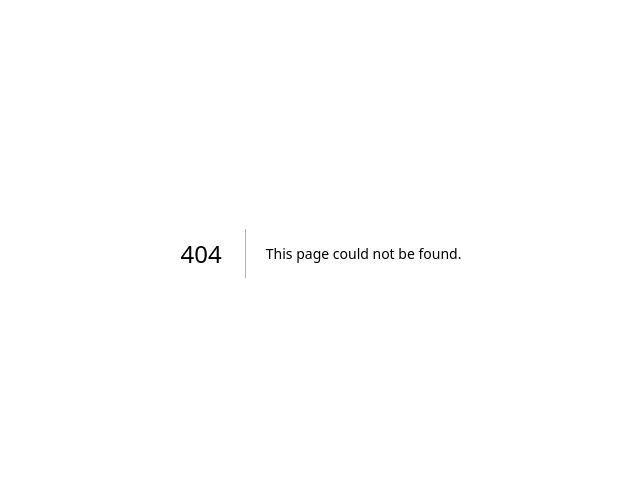
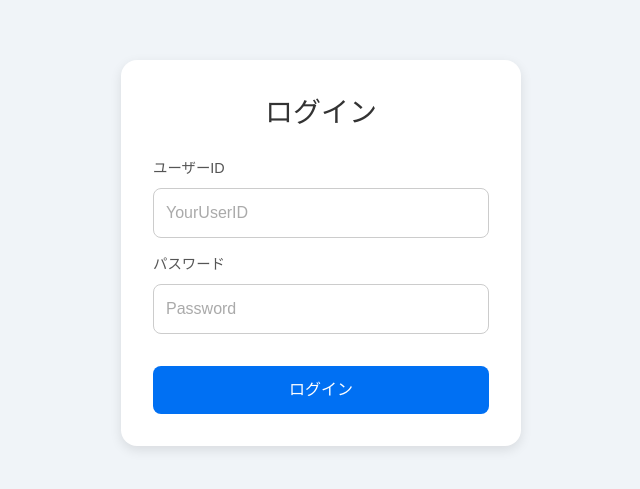
Before and after one commit to masahiroqq/onboarding-practice, a Next.js app in the folder web-sample/: page /login in a window 1280 px wide. Before the commit this address had no page. Shown: the part 147-636 px from the top of the page, without its empty margins (319-959 px from the left). Built offline with nearby package versions, Linux system fonts and the light colour scheme.

Commit message:
feat: ログインの脆弱性を導入

```diff
--- /dev/null
+++ b/web-sample/src/app/api/login/route.ts
@@ -0,0 +1,32 @@
+import { NextRequest, NextResponse } from 'next/server';
+import Database from 'better-sqlite3';
+
+const db = new Database(':memory:');
+
+db.exec(`
+  CREATE TABLE IF NOT EXISTS users (
+    id TEXT PRIMARY KEY,
+    password TEXT
+  );
+
+  INSERT OR IGNORE INTO users (id, password) VALUES
+    ('user', 'kddi0077Sample!');
+`);
+
+export async function POST(req: NextRequest) {
+  const { userId, password } = await req.json();
+
+  const rawSql =
+    `SELECT id FROM users` +
+    ` WHERE id='${userId}'` +
+    ` AND password='${password}';`;
+
+  let rows;
+  try {
+    rows = db.prepare(rawSql).all();
+  } catch (e: any) {
+    return NextResponse.json({ error: e.message }, { status: 400 });
+  }
+
+  return NextResponse.json({ sql: rawSql, result: rows });
+}
--- /dev/null
+++ b/web-sample/src/app/login/page.tsx
@@ -0,0 +1,73 @@
+"use client";
+import { useState } from 'react';
+import styles from '@/styles/page/login.module.scss';
+
+export default function LoginPage() {
+  const [userId, setUserId] = useState('');
+  const [password, setPassword] = useState('');
+  const [message, setMessage] = useState<string | null>(null);
+  const [error, setError] = useState<string | null>(null);
+
+  const handleSubmit = async (e: React.FormEvent) => {
+    e.preventDefault();
+    setMessage(null);
+    setError(null);
+    try {
+      const res = await fetch('/api/login', {
+        method: 'POST',
+        headers: { 'Content-Type': 'application/json' },
+        body: JSON.stringify({ userId, password }),
+      });
+      const data = await res.json();
+      console.log(data)
+
+      if (!res.ok) {
+        // APIからのエラーメッセージを表示
+        setError(data.message || '認証中にエラーが発生しました');
+      } else {
+        setMessage(data.message);
+      }
+    } catch (err: any) {
+      setError('通信エラーが発生しました');
+    }
+  };
+
+  return (
+    <div className={styles.container}>
+      <form onSubmit={handleSubmit} className={styles.form}>
+        <h1 className={styles.heading}>ログイン</h1>
+
+        <label className={styles.label}>
+          ユーザーID
+          <input
+            type="text"
+            value={userId}
+            onChange={e => setUserId(e.target.value)}
+            className={styles.input}
+            placeholder="YourUserID"
+            required
+          />
+        </label>
+
+        <label className={styles.label}>
+          パスワード
+          <input
+            type="password"
+            value={password}
+            onChange={e => setPassword(e.target.value)}
+            className={styles.input}
+            placeholder="Password"
+            required
+          />
+        </label>
+
+        <button type="submit" className={styles.button}>
+          ログイン
+        </button>
+
+        {message && <p className={styles.message}>{message}</p>}
+        {error && <p className={styles.error}>{error}</p>}
+      </form>
+    </div>
+  );
+}
--- a/web-sample/src/app/page.tsx
+++ b/web-sample/src/app/page.tsx
@@ -1,103 +1,7 @@
-import Image from "next/image";
+
 
 export default function Home() {
   return (
-    <div className="font-sans grid grid-rows-[20px_1fr_20px] items-center justify-items-center min-h-screen p-8 pb-20 gap-16 sm:p-20">
-      <main className="flex flex-col gap-[32px] row-start-2 items-center sm:items-start">
-        <Image
-          className="dark:invert"
-          src="/next.svg"
-          alt="Next.js logo"
-          width={180}
-          height={38}
-          priority
-        />
-        <ol className="font-mono list-inside list-decimal text-sm/6 text-center sm:text-left">
-          <li className="mb-2 tracking-[-.01em]">
-            Get started by editing{" "}
-            <code className="bg-black/[.05] dark:bg-white/[.06] font-mono font-semibold px-1 py-0.5 rounded">
-              src/app/page.tsx
-            </code>
-            .
-          </li>
-          <li className="tracking-[-.01em]">
-            Save and see your changes instantly.
-          </li>
-        </ol>
-
-        <div className="flex gap-4 items-center flex-col sm:flex-row">
-          <a
-            className="rounded-full border border-solid border-transparent transition-colors flex items-center justify-center bg-foreground text-background gap-2 hover:bg-[#383838] dark:hover:bg-[#ccc] font-medium text-sm sm:text-base h-10 sm:h-12 px-4 sm:px-5 sm:w-auto"
-            href="https://vercel.com/new?utm_source=create-next-app&utm_medium=appdir-template-tw&utm_campaign=create-next-app"
-            target="_blank"
-            rel="noopener noreferrer"
-          >
-            <Image
-              className="dark:invert"
-              src="/vercel.svg"
-              alt="Vercel logomark"
-              width={20}
-              height={20}
-            />
-            Deploy now
-          </a>
-          <a
-            className="rounded-full border border-solid border-black/[.08] dark:border-white/[.145] transition-colors flex items-center justify-center hover:bg-[#f2f2f2] dark:hover:bg-[#1a1a1a] hover:border-transparent font-medium text-sm sm:text-base h-10 sm:h-12 px-4 sm:px-5 w-full sm:w-auto md:w-[158px]"
-            href="https://nextjs.org/docs?utm_source=create-next-app&utm_medium=appdir-template-tw&utm_campaign=create-next-app"
-            target="_blank"
-            rel="noopener noreferrer"
-          >
-            Read our docs
-          </a>
-        </div>
-      </main>
-      <footer className="row-start-3 flex gap-[24px] flex-wrap items-center justify-center">
-        <a
-          className="flex items-center gap-2 hover:underline hover:underline-offset-4"
-          href="https://nextjs.org/learn?utm_source=create-next-app&utm_medium=appdir-template-tw&utm_campaign=create-next-app"
-          target="_blank"
-          rel="noopener noreferrer"
-        >
-          <Image
-            aria-hidden
-            src="/file.svg"
-            alt="File icon"
-            width={16}
-            height={16}
-          />
-          Learn
-        </a>
-        <a
-          className="flex items-center gap-2 hover:underline hover:underline-offset-4"
-          href="https://vercel.com/templates?framework=next.js&utm_source=create-next-app&utm_medium=appdir-template-tw&utm_campaign=create-next-app"
-          target="_blank"
-          rel="noopener noreferrer"
-        >
-          <Image
-            aria-hidden
-            src="/window.svg"
-            alt="Window icon"
-            width={16}
-            height={16}
-          />
-          Examples
-        </a>
-        <a
-          className="flex items-center gap-2 hover:underline hover:underline-offset-4"
-          href="https://nextjs.org?utm_source=create-next-app&utm_medium=appdir-template-tw&utm_campaign=create-next-app"
-          target="_blank"
-          rel="noopener noreferrer"
-        >
-          <Image
-            aria-hidden
-            src="/globe.svg"
-            alt="Globe icon"
-            width={16}
-            height={16}
-          />
-          Go to nextjs.org →
-        </a>
-      </footer>
-    </div>
+    <></>
   );
 }
--- /dev/null
+++ b/web-sample/src/styles/page/login.module.scss
@@ -0,0 +1,56 @@
+.container {
+  display: flex;
+  justify-content: center;
+  align-items: center;
+  min-height: 100vh;
+  background-color: #f0f4f8;
+}
+
+.form {
+  background: #ffffff;
+  padding: 2rem;
+  border-radius: 1rem;
+  box-shadow: 0 4px 12px rgba(0, 0, 0, 0.1);
+  width: 100%;
+  max-width: 400px;
+}
+
+.heading {
+  font-size: 1.75rem;
+  margin-bottom: 1.5rem;
+  text-align: center;
+  color: #333;
+}
+
+.label {
+  display: block;
+  margin-bottom: 1rem;
+  font-size: 0.9rem;
+  color: #555;
+}
+
+.input {
+  width: 100%;
+  padding: 0.75rem;
+  margin-top: 0.5rem;
+  border: 1px solid #ccc;
+  border-radius: 0.5rem;
+  font-size: 1rem;
+}
+
+.button {
+  width: 100%;
+  padding: 0.75rem;
+  margin-top: 1rem;
+  background-color: #0070f3;
+  color: #fff;
+  border: none;
+  border-radius: 0.5rem;
+  font-size: 1rem;
+  cursor: pointer;
+  transition: background-color 0.2s;
+}
+
+.button:hover {
+  background-color: #005bb5;
+}
```
